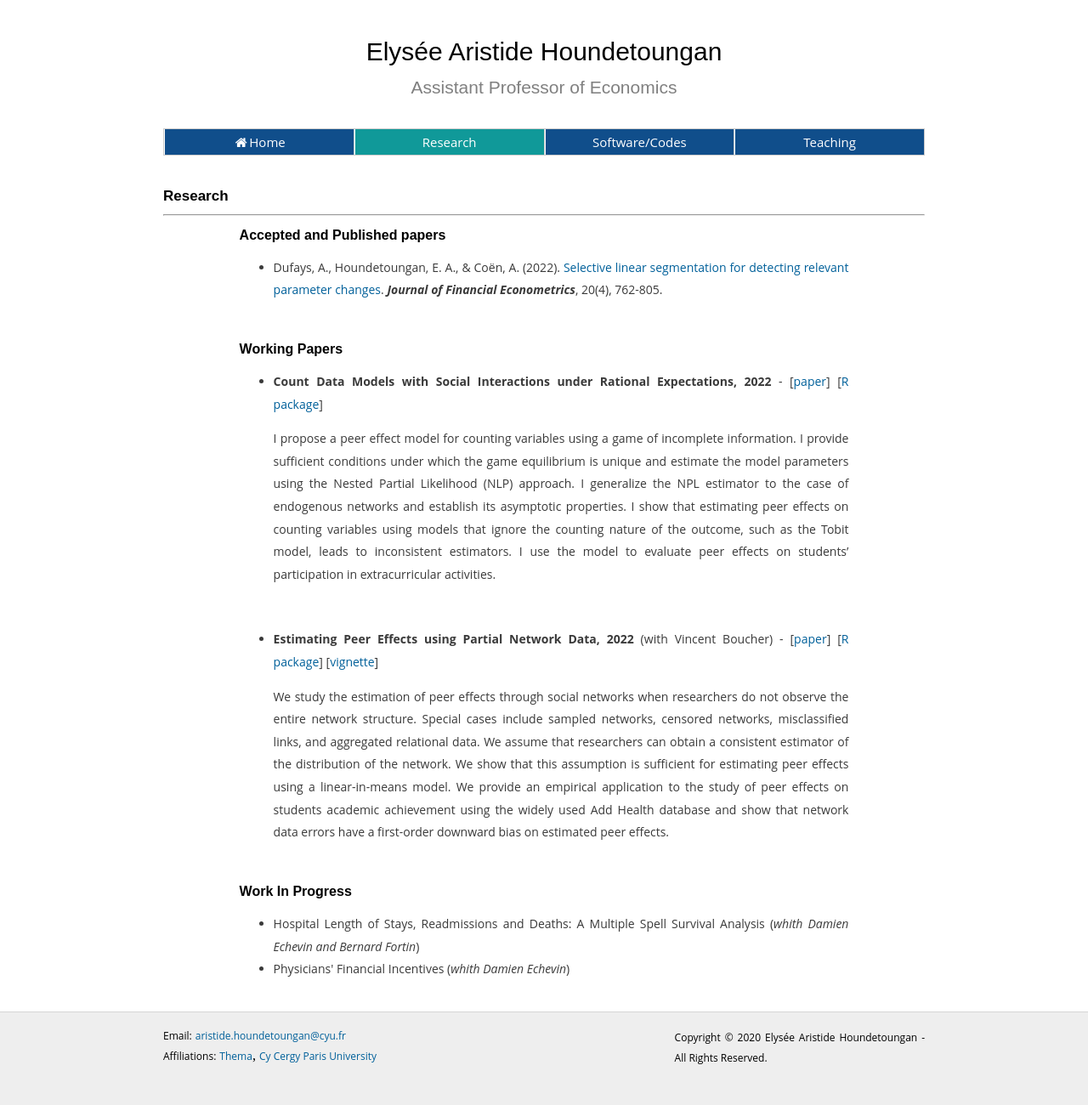
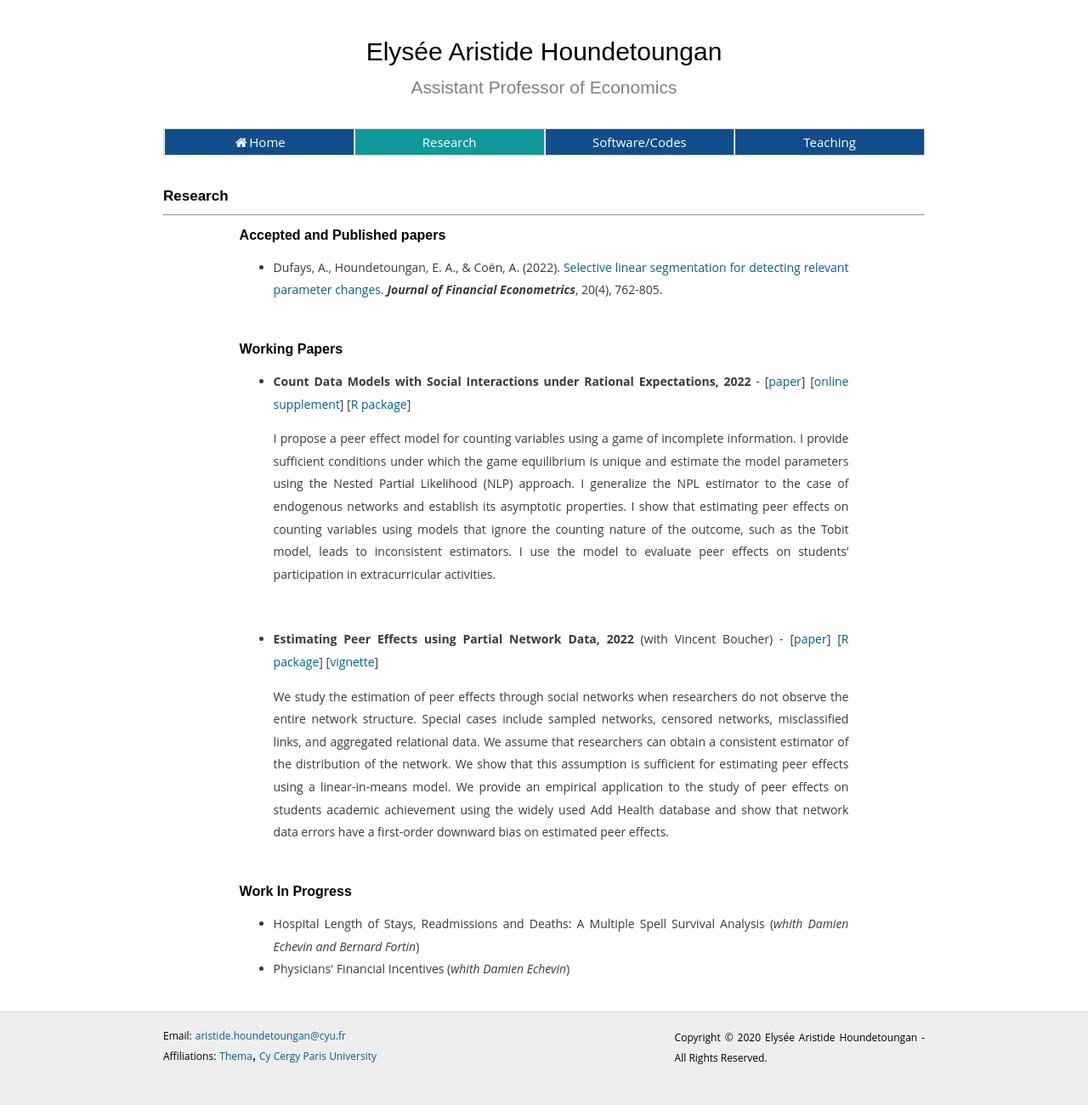
Before and after one commit to ahoundetoungan/ahoundetoungan.github.io, a Jekyll site: the page built from research/index.html, in a window 1280 px wide. Shown: the whole page at 85% size. Built offline with Jekyll 4.4.1, drawn with Linux system fonts in a browser that asks for light colours.

Commit message:
research

```diff
--- a/research/index.html
+++ b/research/index.html
@@ -22,7 +22,7 @@
   	<br/>
 	<h2>Working Papers</h2>
 	<ul>
-    <li><b>Count Data Models with Social Interactions under Rational Expectations, 2022</b> - [<a id="readpaper" href="/files/Papers/Model_of_count_Data.pdf" target="_blank">paper</a>] [<a href="https://github.com/ahoundetoungan/CDatanet" target="_blank">R package</a>]</li>
+    <li><b>Count Data Models with Social Interactions under Rational Expectations, 2022</b> - [<a id="readpaper" href="/files/Papers/Model_of_count_Data.pdf" target="_blank">paper</a>] [<a id="readpaper" href="/files/Papers/CDMSIRE_SM.pdf" target="_blank">online supplement</a>] [<a href="https://github.com/ahoundetoungan/CDatanet" target="_blank">R package</a>]</li>
 	    <p>I propose a peer effect model for counting variables using a game of incomplete information. I provide sufficient conditions under which the game equilibrium is unique and estimate the model parameters using the Nested Partial Likelihood (NLP) approach. I generalize the NPL estimator to the case of endogenous networks and establish its asymptotic properties. I show that estimating peer effects on counting variables using models that ignore the counting nature of the outcome, such as the Tobit model, leads to inconsistent estimators. I use the model to evaluate peer effects on students’ participation in extracurricular activities.
 	    </p>
     <br/>
```
